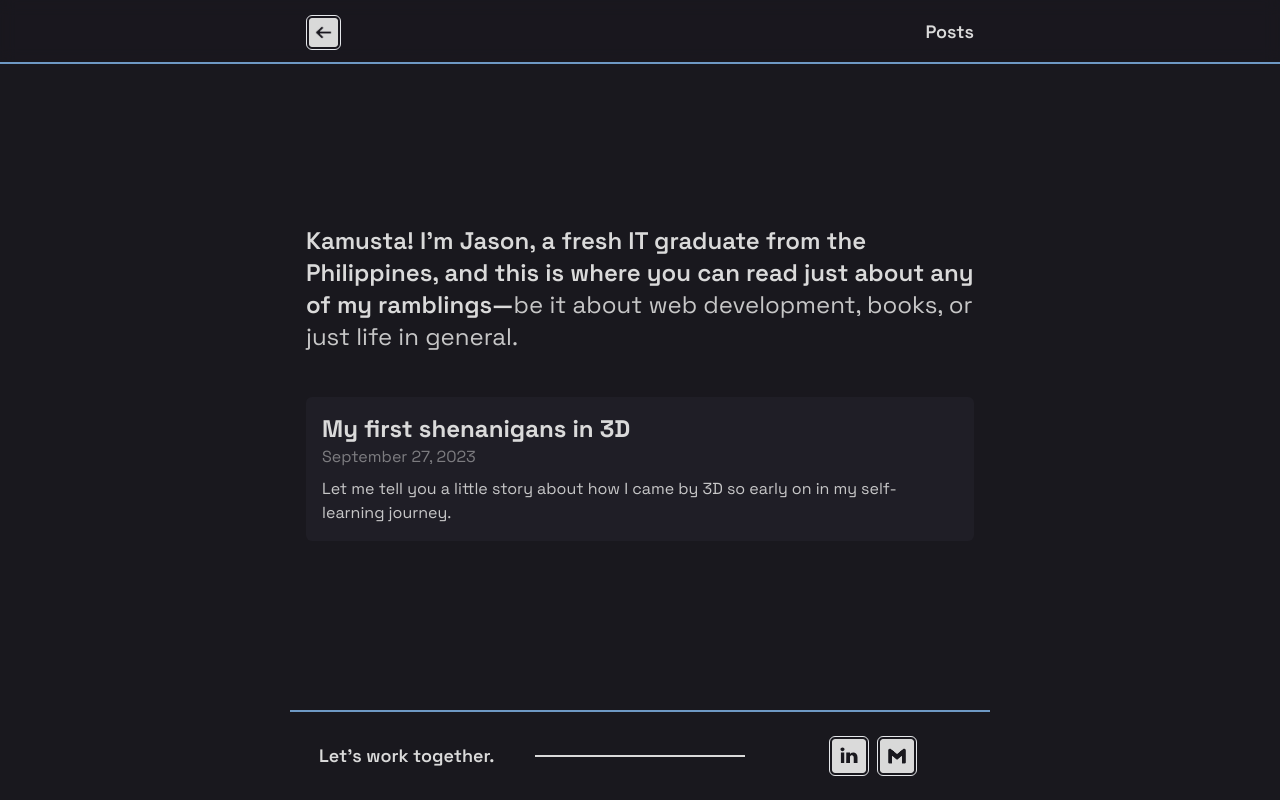
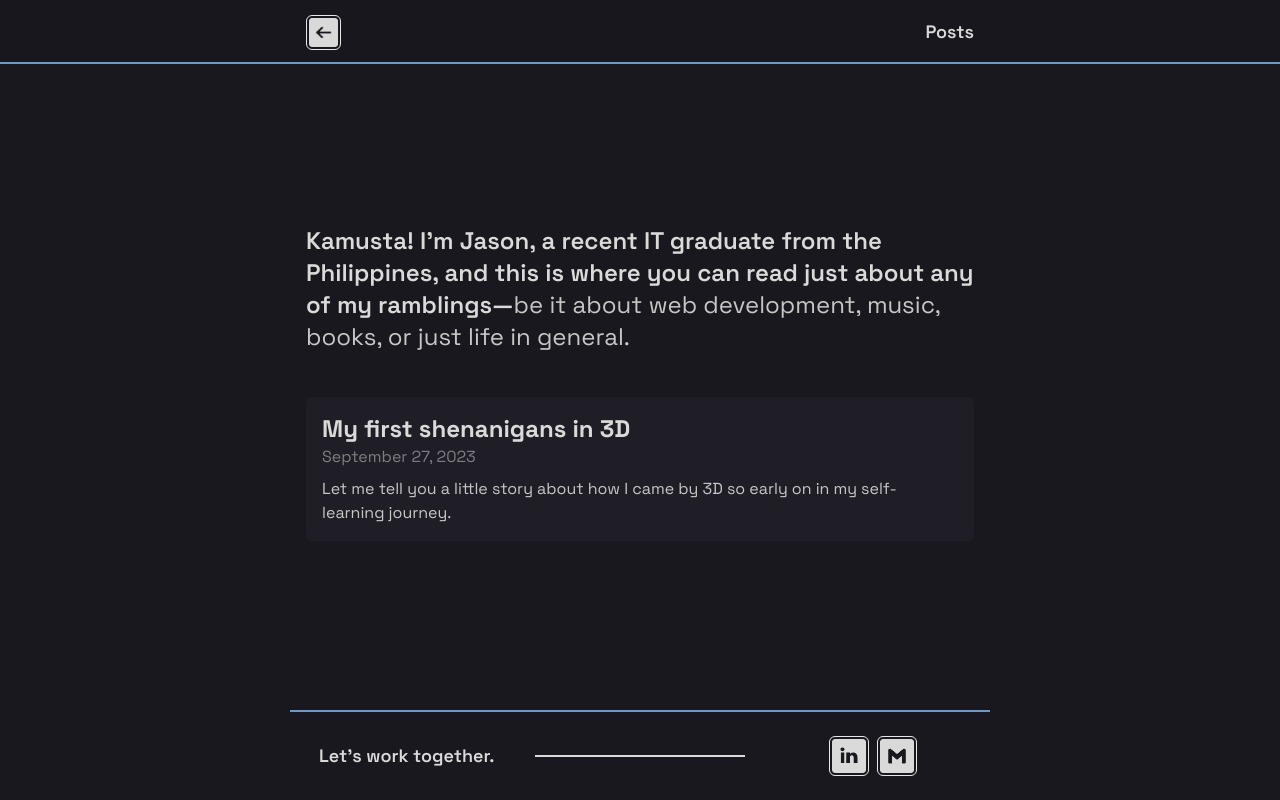
Before and after one commit to jdichh/portfolio-next, a Next.js app: page /posts in a window 1280 px wide. Built offline with nearby package versions, Linux system fonts and the light colour scheme.

Commit message:
small changes to header text

```diff
--- a/src/pages/posts/index.tsx
+++ b/src/pages/posts/index.tsx
@@ -27,11 +27,11 @@ export default function index() {
         <div className="mb-8">
           <h1 className="mb-3 text-xl sm:text-2xl">
             <span className="font-semibold">
-              Kamusta! I'm Jason, a fresh IT graduate from the Philippines, and
+              Kamusta! I'm Jason, a recent IT graduate from the Philippines, and
               this is where you can read just about any of my ramblings—
             </span>
             <span className="opacity-90">
-              be it about web development, books, or just life in general.
+              be it about web development, music, books, or just life in general.
             </span>
           </h1>
         </div>
```
Also changed, not shown: 1 other file (tests, documents, lock files or other folders).
